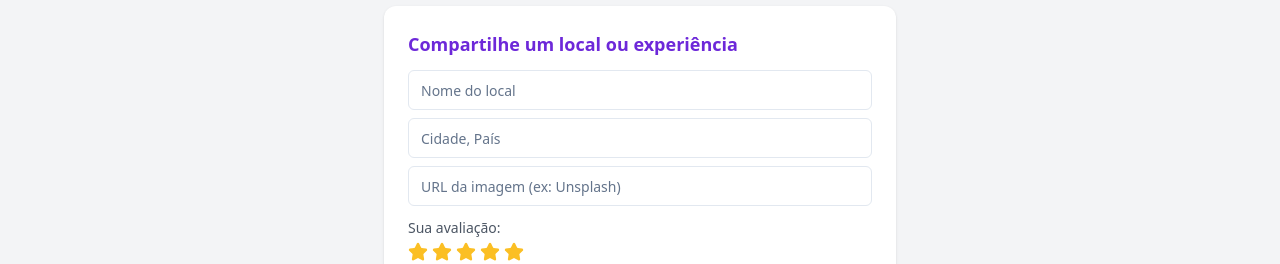
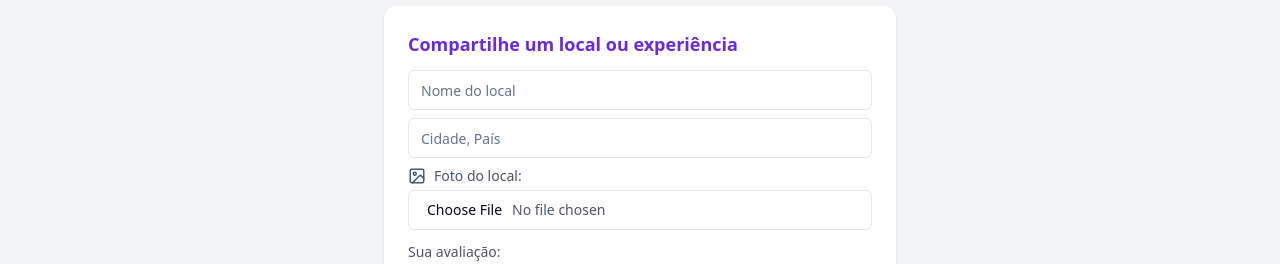
Before and after one commit to EmersonRicard0/EmersonRicard0.github.io, a React (Vite) app: page / in a window 1280 px wide. Shown: the part 1468-1732 px from the top of the page. Built offline with nearby package versions, Linux system fonts and the light colour scheme.

Commit message:
feat: Allow image upload instead of URL

```diff
--- a/src/components/FormularioNovoLocal.tsx
+++ b/src/components/FormularioNovoLocal.tsx
@@ -1,15 +1,15 @@
 
-import React, { useState } from "react";
+import React, { useState, ChangeEvent } from "react";
 import { Input } from "@/components/ui/input";
 import { Textarea } from "@/components/ui/textarea";
 import { Button } from "@/components/ui/button";
-import { Star } from "lucide-react";
+import { Star, Image as ImageIcon } from "lucide-react";
 
 interface NovoLocalFormProps {
   onAdd: (novo: {
     nome: string;
     local: string;
-    imagemUrl: string;
+    imagemSrc: string;
     estrelas: number;
     comentario: string;
   }) => void;
@@ -18,20 +18,44 @@ interface NovoLocalFormProps {
 const FormularioNovoLocal: React.FC<NovoLocalFormProps> = ({ onAdd }) => {
   const [nome, setNome] = useState("");
   const [local, setLocal] = useState("");
-  const [imagemUrl, setImagemUrl] = useState("");
+  const [imagemSrc, setImagemSrc] = useState<string>("");
+  const [imagemFile, setImagemFile] = useState<File | null>(null);
   const [estrelas, setEstrelas] = useState(5);
   const [comentario, setComentario] = useState("");
   const [enviando, setEnviando] = useState(false);
+
+  // Preview handler
+  function handleImagemChange(e: ChangeEvent<HTMLInputElement>) {
+    const file = e.target.files?.[0];
+    if (file) {
+      setImagemFile(file);
+      const reader = new FileReader();
+      reader.onloadend = () => {
+        setImagemSrc(reader.result as string);
+      };
+      reader.readAsDataURL(file);
+    } else {
+      setImagemFile(null);
+      setImagemSrc("");
+    }
+  }
 
   const handleSubmit = (e: React.FormEvent) => {
     e.preventDefault();
     setEnviando(true);
 
-    if (nome && local && imagemUrl && comentario && estrelas > 0) {
-      onAdd({ nome, local, imagemUrl, estrelas, comentario });
+    if (nome && local && imagemSrc && comentario && estrelas > 0) {
+      onAdd({
+        nome,
+        local,
+        imagemSrc,
+        estrelas,
+        comentario
+      });
       setNome("");
       setLocal("");
-      setImagemUrl("");
+      setImagemSrc("");
+      setImagemFile(null);
       setComentario("");
       setEstrelas(5);
     }
@@ -54,13 +78,22 @@ const FormularioNovoLocal: React.FC<NovoLocalFormProps> = ({ onAdd }) => {
           onChange={e => setLocal(e.target.value)}
           required
         />
-        <Input
-          type="url"
-          placeholder="URL da imagem (ex: Unsplash)"
-          value={imagemUrl}
-          onChange={e => setImagemUrl(e.target.value)}
-          required
-        />
+        <label className="flex flex-col gap-1 text-sm text-gray-600 font-medium">
+          <span className="flex items-center gap-2">
+            <ImageIcon size={18} /> Foto do local:
+          </span>
+          <Input
+            type="file"
+            accept="image/*"
+            onChange={handleImagemChange}
+            required
+          />
+        </label>
+        {imagemSrc && (
+          <div className="w-full flex justify-center">
+            <img src={imagemSrc} alt="Pré-visualização do local" className="rounded-lg max-h-40 object-cover shadow mt-2" />
+          </div>
+        )}
       </div>
       <div className="flex flex-col gap-1">
         <label className="text-sm text-gray-600">Sua avaliação:</label>
--- a/src/components/PontosTuristicos.tsx
+++ b/src/components/PontosTuristicos.tsx
@@ -1,4 +1,3 @@
-
 import React, { useState } from "react";
 import { Card, CardContent } from "@/components/ui/card";
 import { MapPin, Image } from "lucide-react";
@@ -96,7 +95,7 @@ const pontosIniciais = [
 type NovoLocal = {
   nome: string;
   local: string;
-  imagemUrl: string;
+  imagemSrc: string;
   estrelas: number;
   comentario: string;
 };
@@ -120,7 +119,7 @@ const PontosTuristicos = () => {
               <Card key={i} className="minimal-card p-0 overflow-hidden flex flex-col">
                 <div className="w-full h-44 bg-gray-100 flex items-center justify-center overflow-hidden relative">
                   <img
-                    src={p.imagemUrl}
+                    src={p.imagemSrc}
                     alt={p.nome}
                     className="object-cover w-full h-full"
                     onError={e => (e.currentTarget.src = '/placeholder.svg')}
```
